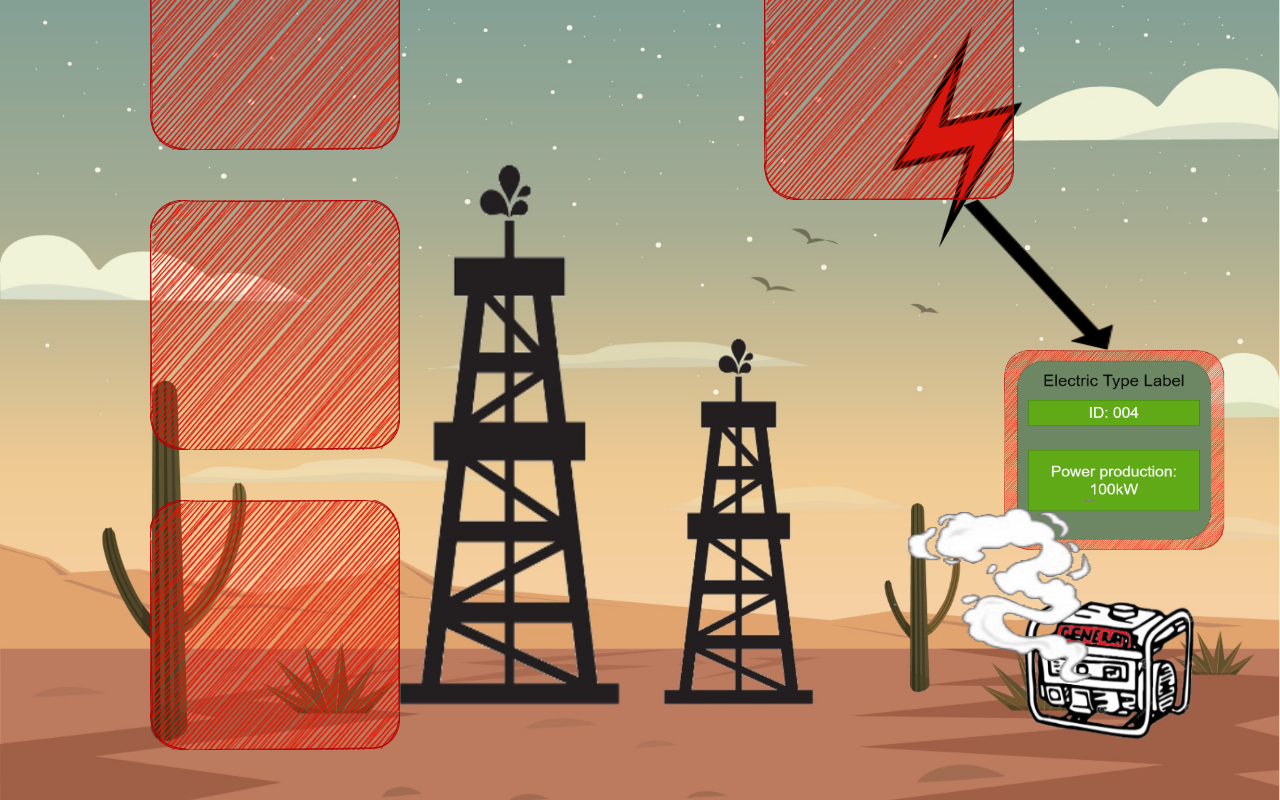
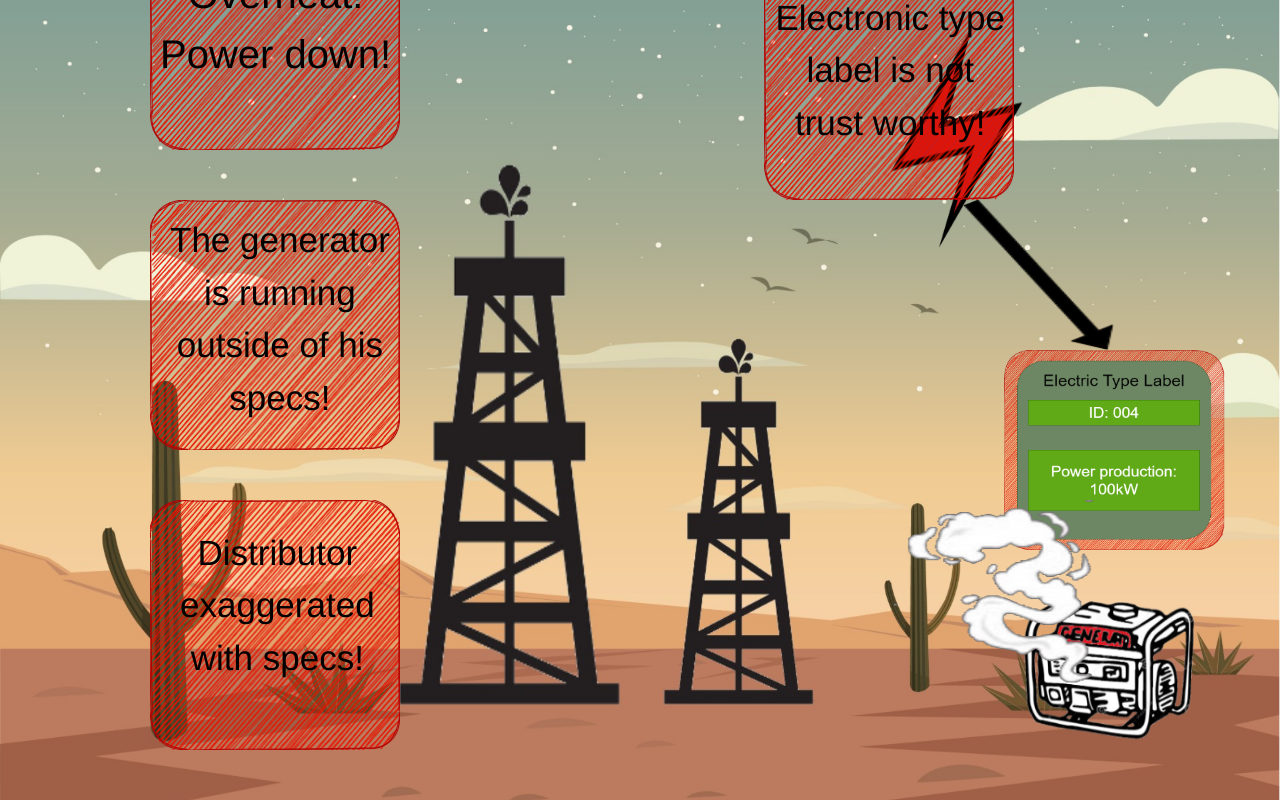
Before and after one commit to gs1-germany-innolab/eku-pd-certified-by-gs1-demo, a Vue app: page / in a window 1280 px wide. Built offline with nearby package versions, Linux system fonts and the light colour scheme.

Commit message:
added text for errorLabels / added style

```diff
--- a/src/App.vue
+++ b/src/App.vue
@@ -220,6 +220,18 @@
     </div>
     <div id="errorPfeil">
       <img src="@/assets/pfeil.png" class="mr-3" alt="redLightning" width="150" height="150">
+    </div>
+    <div id="errorETLText">
+      <p>Electronic type <br> label is not <br> trust worthy!</p>
+    </div>
+    <div id="errorOverheatText">
+      <p>Overheat! <br> Power down!</p>
+    </div>
+    <div id="errorRunningText">
+      <p>The generator <br> is running <br> outside of his <br> specs!</p>
+    </div>
+    <div id="errorDistributorText">
+      <p>Distributor <br> exaggerated <br> with specs!</p>
     </div>
   </div>
   </div>
@@ -549,6 +561,39 @@ export default {
     right: 150px;
     bottom: 450px;
 }
+#errorETLText {
+  position: fixed;
+  right: 275px;
+  bottom: 635px;
+  color: black;
+  font-size: 35px;
+}
+#errorOverheatText {
+  position: fixed;
+  left: 160px;
+  bottom: 700px;
+  color: black;
+  font-size: 40px;
+}
+#errorRunningText {
+  position: fixed;
+  left: 170px;
+  bottom: 360px;
+  color: black;
+  font-size: 35px;
+}
+#errorDistributorText {
+  position: fixed;
+  left: 180px;
+  bottom: 100px;
+  color: black;
+  font-size: 35px;
+}
+#chapter1EndingBtn {
+  position: fixed;
+  bottom: 100px;
+}
+
 
 
 body {
```
